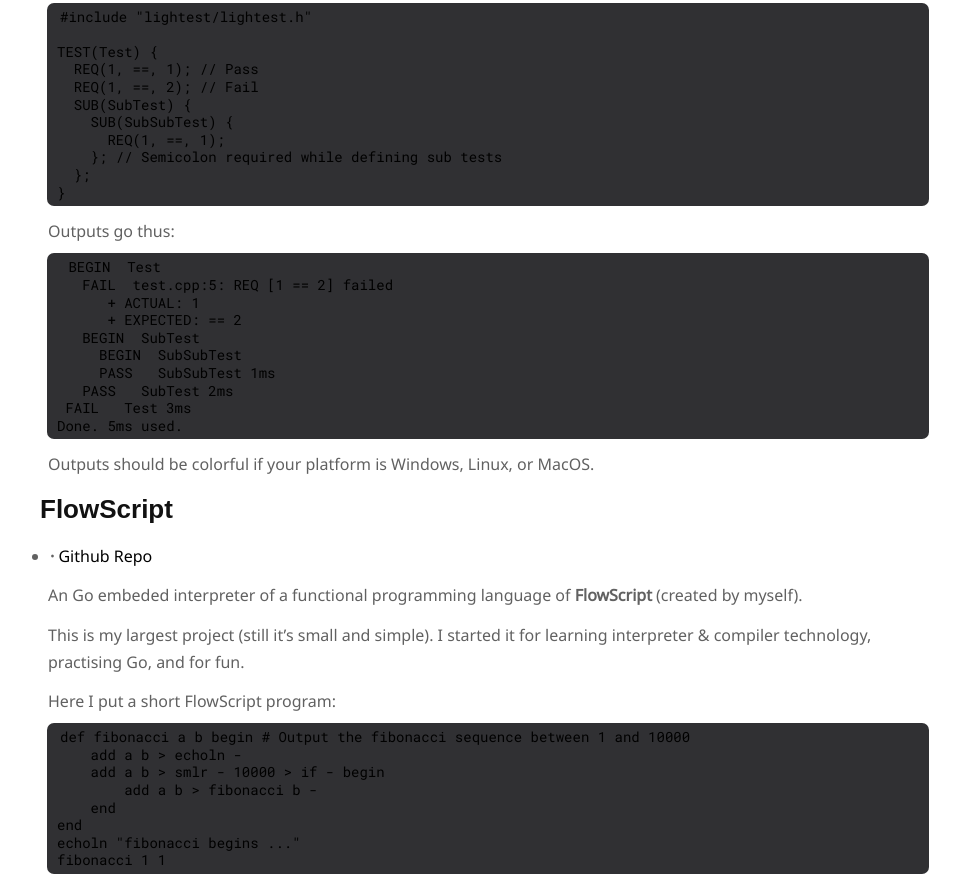
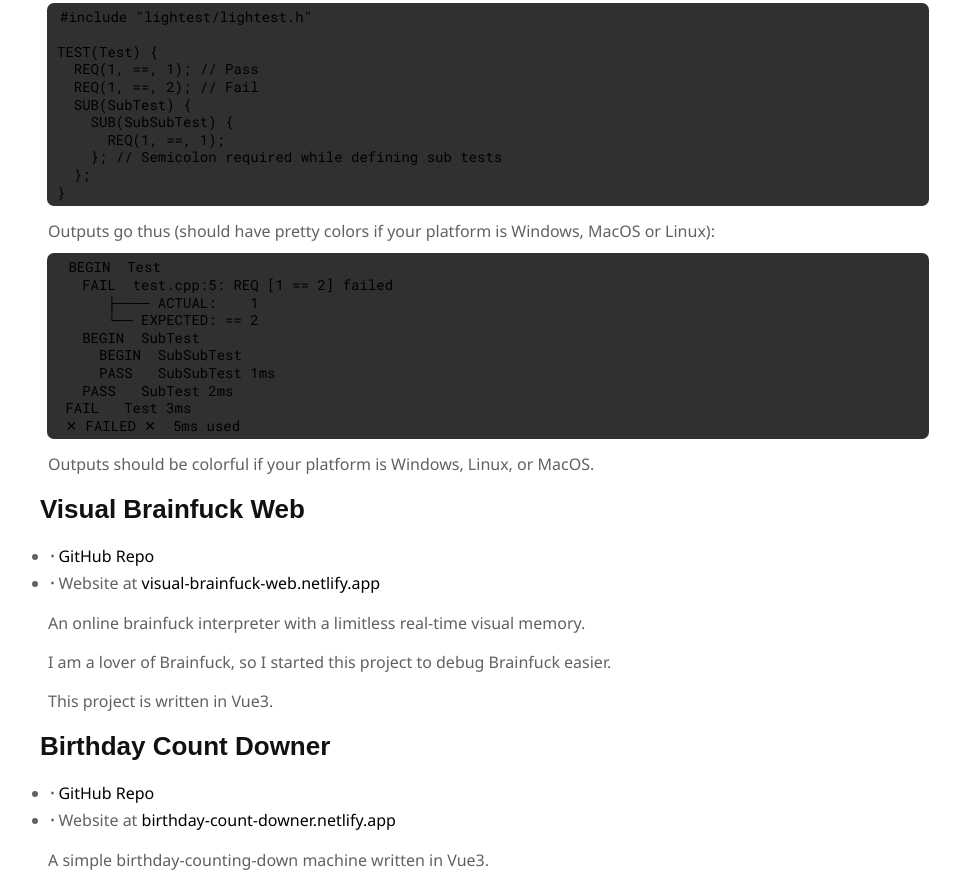
Before and after one commit to zhangzheheng12345/zzhme, an Astro site: page /projects in a window 1280 px wide. Shown: the part 509-1387 px from the top of the page, without its empty margins (152-1112 px from the left). Built offline with nearby package versions, Linux system fonts and the light colour scheme; Astro itself is replaced by a stand-in of ours; code samples lack their colours; a web font is replaced by a local one.

Commit message:
Update content

````diff
--- a/src/pages/index.md
+++ b/src/pages/index.md
@@ -22,7 +22,7 @@ Currently I'm interested in:
 
 ## To Reach Me
 
-Find me on [my GitHub](https://github.com/zhangzheheng12345), and mail me to zhangzheheng12345@163.com.
+Find me on [my GitHub](https://github.com/zhangzheheng12345), [my Unsplash](https://upsplash.com/@zheheng_zhang), and mail me to _zhangzheheng12345@163.com_.
 
 ## About This Website
 
--- a/src/pages/projects.md
+++ b/src/pages/projects.md
@@ -27,46 +27,22 @@ TEST(Test) {
 }
 ```
 
-Outputs go thus:
+Outputs go thus (should have pretty colors if your platform is Windows, MacOS or Linux):
 
 ```
  BEGIN  Test
    FAIL  test.cpp:5: REQ [1 == 2] failed
-      + ACTUAL: 1
-      + EXPECTED: == 2
+      ├──── ACTUAL:    1
+      └── EXPECTED: == 2
    BEGIN  SubTest
      BEGIN  SubSubTest
      PASS   SubSubTest 1ms
    PASS   SubTest 2ms
  FAIL   Test 3ms
-Done. 5ms used.
+ ✕ FAILED ✕  5ms used
 ```
 
 Outputs should be colorful if your platform is Windows, Linux, or MacOS.
-
-## FlowScript
-
-- [Github Repo](https://github.com/zhangzheheng12345/flowscript)
-
-An Go embeded interpreter of a functional programming language of **FlowScript** (created by myself).
-
-This is my largest project (still it's small and simple).
-I started it for learning interpreter & compiler technology, practising Go, and for fun.
-
-Here I put a short FlowScript program:
-
-<!-- highlight FlowScript as Ruby -->
-
-```ruby
-def fibonacci a b begin # Output the fibonacci sequence between 1 and 10000
-    add a b > echoln -
-    add a b > smlr - 10000 > if - begin
-        add a b > fibonacci b -
-    end
-end
-echoln "fibonacci begins ..."
-fibonacci 1 1
-```
 
 ## Visual Brainfuck Web
 
````
